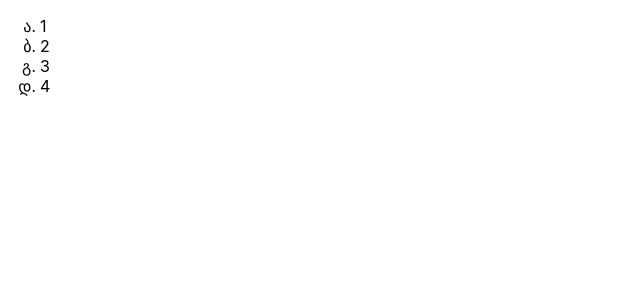
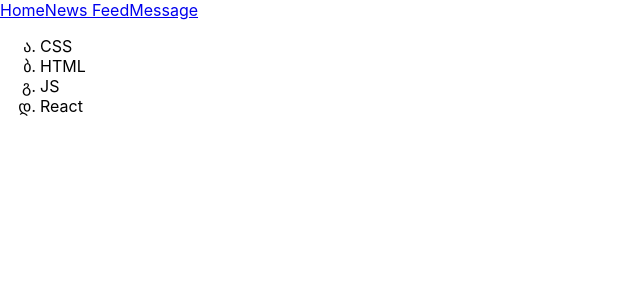
Before and after one commit to damaloonazhret/React-JS, a React (Create React App) app: page / in a window 1280 px wide. Shown: the top 300 px of the page, without its empty margins (0-640 px from the left). Built offline with nearby package versions, Linux system fonts and the light colour scheme.

Commit message:
feat: 07 - Components

```diff
--- a/src/App.js
+++ b/src/App.js
@@ -2,15 +2,35 @@
 
 const App = () => {
     return (
-        <div className="App">
+        <div>
+            <Header/>
+            <Technologies/>
+        </div>
+
+    )
+}
+
+const Technologies = () => {
+    return (
+        <div>
             <ul>
-                <li>1</li>
-                <li>2</li>
-                <li>3</li>
-                <li>4</li>
+                <li>CSS</li>
+                <li>HTML</li>
+                <li>JS</li>
+                <li>React</li>
             </ul>
         </div>
     )
 }
 
+const Header = () => {
+    return (
+        <div>
+            <a href="google.com">Home</a>
+            <a href="google.com">News Feed</a>
+            <a href="google.com">Message</a>
+        </div>
+    )
+}
+
 export default App;
```
